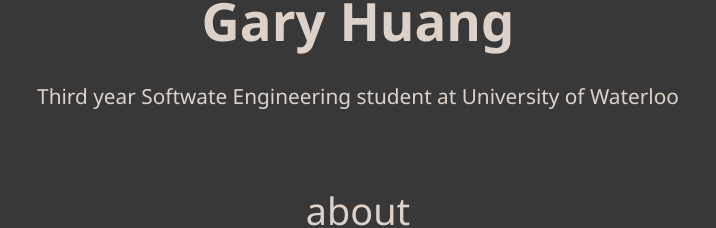
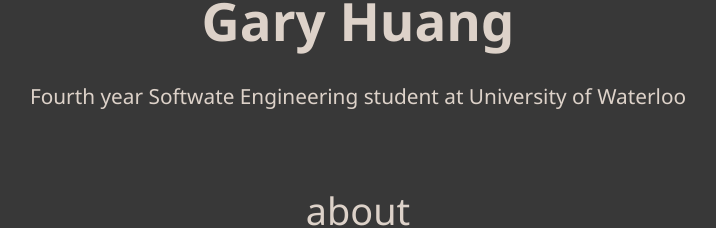
Before and after one commit to garyhhj/personal-website, a plain HTML site: page index.html in a window 1280 px wide. Shown: the part 149-377 px from the top of the page, without its empty margins (282-998 px from the left). Drawn offline with Linux system fonts and the light colour scheme.

Commit message:
updated year

```diff
--- a/index.html
+++ b/index.html
@@ -11,7 +11,7 @@
   <body class="loadingAnimation">
     <header><strong> Gary Huang </strong></header>
     <p class="subheading">
-      Third year Softwate Engineering student at University of Waterloo
+      Fourth year Softwate Engineering student at University of Waterloo
     </p>
     <div>
       <div class="linkToNextPage">
```
